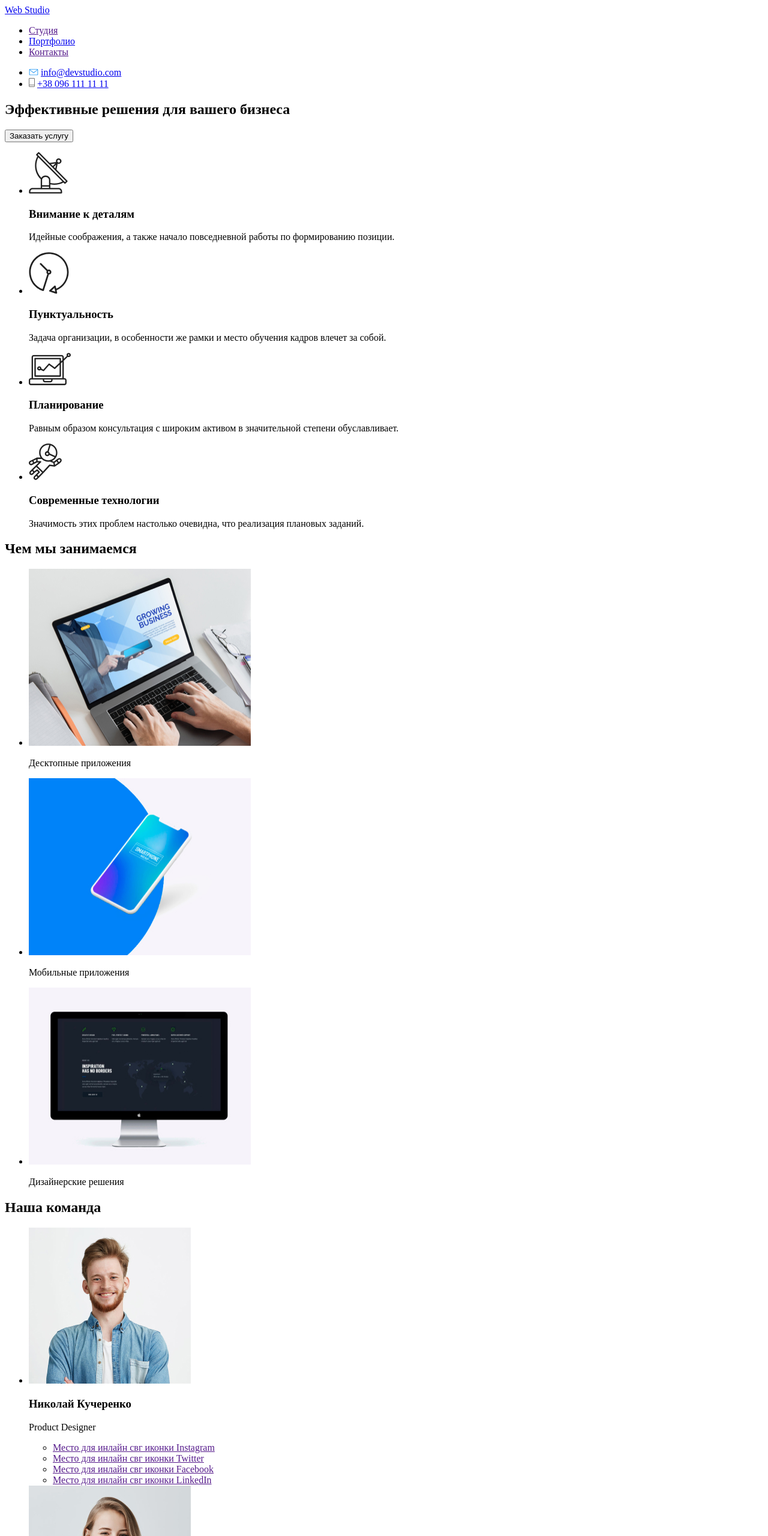
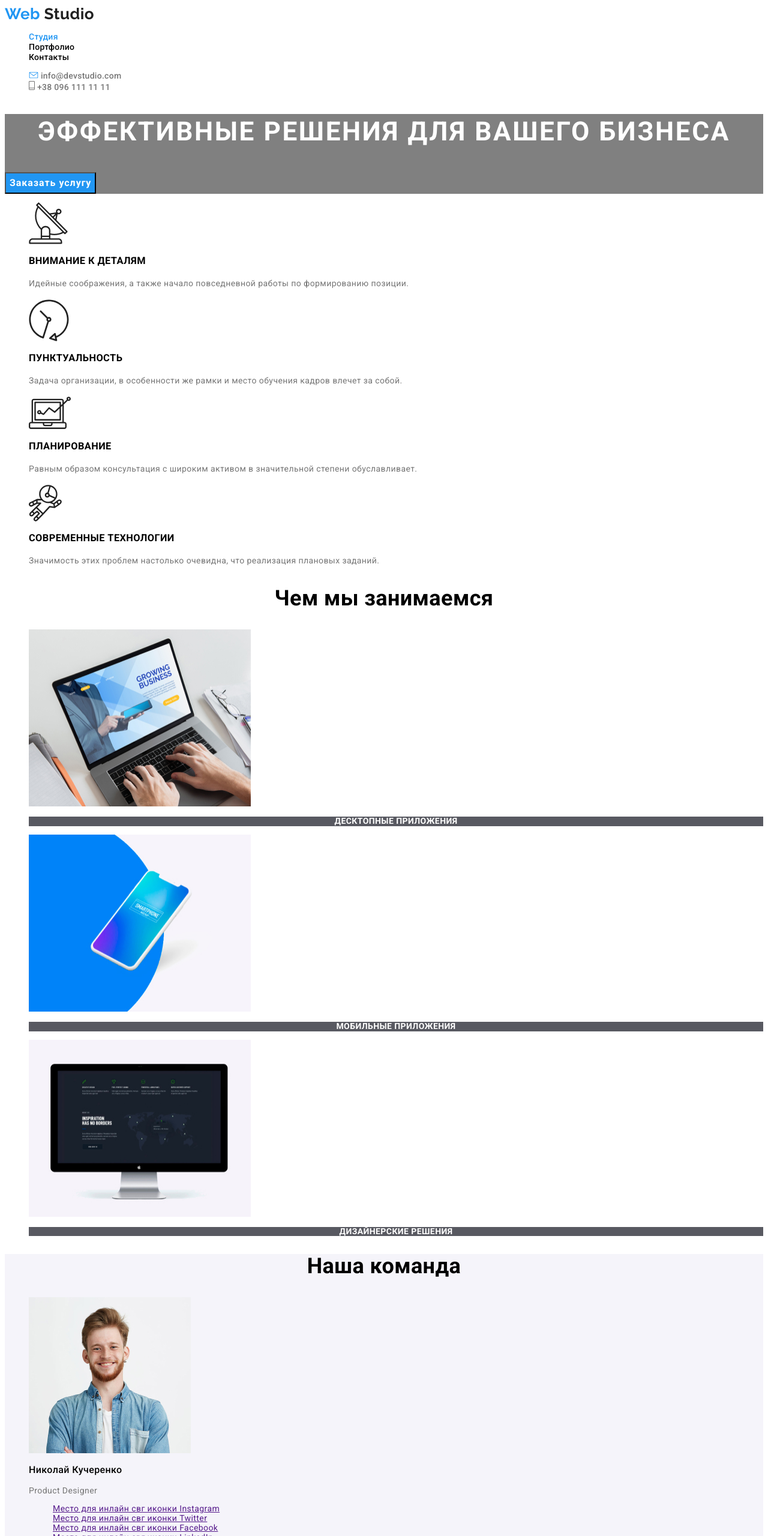
Before and after one commit to lenakernytska/-goit-markup-hw-02, a plain HTML site: page index.html in a window 1280 px wide. Shown: the top 2560 px of the page at 60% size. Drawn offline with Linux system fonts and the light colour scheme.

Commit message:
Добавляет в макет цвет и шрифт

```diff
--- a/css/style.css
+++ b/css/style.css
@@ -0,0 +1,150 @@
+/* основной цвет текста #212121*/
+/* второстепенный цвет текста #757575*/
+/* третьестепенный цвет текста #FFFFFF */
+/* цвет акцента #2196F3*/
+/* основной цвет фона #FFFFFF*/
+/* вторичный цвет фона #F5F4FA*/
+:root {
+  --primary-text-color: #212121;
+  --second-text-color: #757575;
+  --third-text-color: #ffffff;
+  --accent-text-color: #2196f3;
+}
+body {
+  background-color: #ffffff;
+  color: var(primary-text-color);
+  font-family: "Roboto", sans-serif;
+  letter-spacing: 0.03em;
+  font-weight: 400;
+  font-size: 14px;
+}
+/* логотип */
+.logo {
+  color: var(--accent-text-color);
+  text-decoration: none;
+  font-family: "Raleway", sans-serif;
+  font-weight: 700;
+  font-size: 26px;
+  line-height: 1.2;
+}
+.logo .up {
+  color: var(--primary-text-color);
+}
+.logo .down {
+  color: #ffffff;
+}
+.list {
+  list-style: none;
+}
+/* site-nav */
+.site-nav .link {
+  color: inherit;
+  text-decoration: none;
+  font-family: Roboto;
+  font-weight: 500;
+  line-height: 1.14;
+  letter-spacing: 0.02em;
+}
+.site-nav .link:hover,
+.site-nav .link:focus {
+  color: var(--accent-text-color);
+}
+.site-nav .link.current {
+  color: var(--accent-text-color);
+}
+.contacts .link {
+  color: var(--second-text-color);
+  text-decoration: none;
+  font-family: Roboto;
+  font-weight: 500;
+  line-height: 1.14;
+  letter-spacing: 0.02em;
+}
+.contacts .link:hover,
+.contacts .link:focus {
+  color: var(--accent-text-color);
+}
+/* герой */
+.hero-title {
+  color: var(--third-text-color);
+  font-weight: 900;
+  font-size: 44px;
+  line-height: 1.36;
+  text-align: center;
+  letter-spacing: 0.06em;
+  text-transform: uppercase;
+}
+.hero {
+  background-color: grey;
+}
+.button {
+  color: var(--third-text-color);
+  background-color: #2196f3;
+  font-family: Roboto;
+  font-weight: 700;
+  font-size: 16px;
+  line-height: 1.87;
+  text-align: center;
+  letter-spacing: 0.06em;
+}
+/* преимущества */
+.advantages .advantages-item {
+  color: var(--second-text-color);
+  line-height: 1.71;
+}
+/* чем мы занимаемся */
+.service .service-item {
+  color: var(--third-text-color);
+  background-color: rgba(47, 48, 58, 0.8);
+  font-weight: 700;
+  line-height: 1.14;
+  text-align: center;
+  text-transform: uppercase;
+}
+/* наша команда */
+.section-team {
+  background-color: #f5f4fa;
+}
+.team .team-position {
+  color: var(--second-text-color);
+}
+.social .link:hover {
+  color: var(--accent-text-color);
+}
+/* футер*/
+.address p {
+  color: var(--third-text-color);
+  line-height: 1.71;
+  font-style: normal;
+}
+.address a {
+  text-decoration: none;
+  color: rgba(255, 255, 255, 0.6);
+  line-height: 1.71;
+  font-style: normal;
+}
+footer {
+  background-color: #2f303a;
+}
+.join-us {
+  color: var(--third-text-color);
+  font-weight: 700;
+  line-height: 1.14;
+  text-transform: uppercase;
+}
+.section-title {
+  font-weight: 700;
+  font-size: 36px;
+  line-height: 1.16;
+  text-align: center;
+}
+.advantages-title {
+  font-weight: 700;
+  line-height: 1.14;
+  text-transform: uppercase;
+}
+.team-name {
+  font-weight: 500;
+  font-size: 16px;
+  line-height: 1.18;
+}
--- a/index.html
+++ b/index.html
@@ -3,20 +3,27 @@
   <head>
     <meta charset="UTF-8" />
     <meta name="viewport" content="width=device-width, initial-scale=1.0" />
+    <link rel="stylesheet" href="./css/style.css" />
     <title>Web Studio</title>
+    <link
+      href="https://fonts.googleapis.com/css2?family=Raleway:wght@700&family=Roboto:ital,wght@0,400;0,500;0,700;1,900&display=swap"
+      rel="stylesheet"
+    />
   </head>
   <body>
     <!-- Шапка сайта -->
     <header>
       <nav>
-        <a href="./index.html" lang="en">Web Studio</a>
-        <ul>
-          <li><a href="">Студия</a></li>
-          <li><a href="./portfolio.html">Портфолио</a></li>
-          <li><a href="">Контакты</a></li>
+        <a href="./index.html" lang="en" class="logo"
+          >Web <span class="up">Studio</span></a
+        >
+        <ul class="site-nav list">
+          <li><a href="./index.html" class="link current">Студия</a></li>
+          <li><a href="./portfolio.html" class="link">Портфолио</a></li>
+          <li><a href="" class="link">Контакты</a></li>
         </ul>
       </nav>
-      <ul>
+      <ul class="contacts list">
         <li>
           <img
             src="./images/main-page/envelope(hover).svg"
@@ -24,7 +31,9 @@
             width="16"
             height="11"
           />
-          <a href="mailto:info@devstudio.com">info@devstudio.com</a>
+          <a href="mailto:info@devstudio.com" class="link"
+            >info@devstudio.com</a
+          >
         </li>
         <li>
           <img
@@ -33,20 +42,20 @@
             width="10"
             height="15"
           />
-          <a href="tel:+380961111111">+38 096 111 11 11</a>
+          <a href="tel:+380961111111" class="link">+38 096 111 11 11</a>
         </li>
       </ul>
     </header>
     <main>
       <!-- Герой -->
-      <section>
-        <h1>Эффективные решения для вашего бизнеса</h1>
-        <button>Заказать услугу</button>
+      <section class="hero">
+        <h1 class="hero-title">Эффективные решения для вашего бизнеса</h1>
+        <button class="button">Заказать услугу</button>
       </section>
       <!-- Преимущества -->
-      <section>
-        <h2 hidden>Наши преимущества</h2>
-        <ul>
+      <section class="section">
+        <h2 hidden class="section-title">Наши преимущества</h2>
+        <ul class="advantages list">
           <li>
             <img
               src="./images/main-page/Vectorsatt.svg"
@@ -54,8 +63,8 @@
               width="65"
               height="70"
             />
-            <h3>Внимание к деталям</h3>
-            <p>
+            <h3 class="advantages-title">Внимание к деталям</h3>
+            <p class="advantages-item">
               Идейные соображения, а также начало повседневной работы по
               формированию позиции.
             </p>
@@ -67,8 +76,8 @@
               width="67"
               height="70"
             />
-            <h3>Пунктуальность</h3>
-            <p>
+            <h3 class="advantages-title">Пунктуальность</h3>
+            <p class="advantages-item">
               Задача организации, в особенности же рамки и место обучения кадров
               влечет за собой.
             </p>
@@ -80,8 +89,8 @@
               width="70"
               height="54"
             />
-            <h3>Планирование</h3>
-            <p>
+            <h3 class="advantages-title">Планирование</h3>
+            <p class="advantages-item">
               Равным образом консультация с широким активом в значительной
               степени обуславливает.
             </p>
@@ -93,8 +102,8 @@
               width="55"
               height="61"
             />
-            <h3>Современные технологии</h3>
-            <p>
+            <h3 class="advantages-title">Современные технологии</h3>
+            <p class="advantages-item">
               Значимость этих проблем настолько очевидна, что реализация
               плановых заданий.
             </p>
@@ -102,9 +111,9 @@
         </ul>
       </section>
       <!-- Чем мы занимаемся -->
-      <section>
-        <h2>Чем мы занимаемся</h2>
-        <ul>
+      <section class="section">
+        <h2 class="section-title">Чем мы занимаемся</h2>
+        <ul class="service list">
           <li>
             <img
               src="./images/main-page/img.jpg"
@@ -112,7 +121,7 @@
               width="370"
               height="295"
             />
-            <p>Десктопные приложения</p>
+            <p class="service-item">Десктопные приложения</p>
           </li>
           <li>
             <img
@@ -121,7 +130,7 @@
               width="370"
               height="295"
             />
-            <p>Мобильные приложения</p>
+            <p class="service-item">Мобильные приложения</p>
           </li>
           <li>
             <img
@@ -130,14 +139,14 @@
               width="370"
               height="295"
             />
-            <p>Дизайнерские решения</p>
+            <p class="service-item">Дизайнерские решения</p>
           </li>
         </ul>
       </section>
       <!-- Наша команда -->
-      <section>
-        <h2>Наша команда</h2>
-        <ul>
+      <section class="section-team">
+        <h2 class="section-title">Наша команда</h2>
+        <ul class="team list">
           <li>
             <img
               src="./images/main-page/1.jpg"
@@ -145,26 +154,26 @@
               width="270"
               height="260"
             />
-            <h3>Николай Кучеренко</h3>
-            <p>Product Designer</p>
-            <ul>
+            <h3 class="team-name">Николай Кучеренко</h3>
+            <p class="team-position">Product Designer</p>
+            <ul class="social list">
               <li>
-                <a href="" aria-label="Сссылка на Instagram"
+                <a href="" class="link" aria-label="Сссылка на Instagram"
                   >Место для инлайн свг иконки Instagram
                 </a>
               </li>
               <li>
-                <a href="" aria-label="Сссылка на Twitter"
+                <a href="" class="link" aria-label="Сссылка на Twitter"
                   >Место для инлайн свг иконки Twitter
                 </a>
               </li>
               <li>
-                <a href="" aria-label="Сссылка на Facebook"
+                <a href="" class="link" aria-label="Сссылка на Facebook"
                   >Место для инлайн свг иконки Facebook
                 </a>
               </li>
               <li>
-                <a href="" aria-label="Сссылка на LinkedIn"
+                <a href="" class="link" aria-label="Сссылка на LinkedIn"
                   >Место для инлайн свг иконки LinkedIn
                 </a>
               </li>
@@ -177,26 +186,26 @@
               width="270"
               height="260"
             />
-            <h3>Ольга Иванова</h3>
-            <p>Frontend Developer</p>
-            <ul>
+            <h3 class="team-name">Ольга Иванова</h3>
+            <p class="team-position">Frontend Developer</p>
+            <ul class="social list">
               <li>
-                <a href="" aria-label="Сссылка на Instagram"
+                <a href="" class="link" aria-label="Сссылка на Instagram"
                   >Место для инлайн свг иконки Instagram
                 </a>
               </li>
               <li>
-                <a href="" aria-label="Сссылка на Twitter"
+                <a href="" class="link" aria-label="Сссылка на Twitter"
                   >Место для инлайн свг иконки Twitter
                 </a>
               </li>
               <li>
-                <a href="" aria-label="Сссылка на Facebook"
+                <a href="" class="link" aria-label="Сссылка на Facebook"
                   >Место для инлайн свг иконки Facebook
                 </a>
               </li>
               <li>
-                <a href="" aria-label="Сссылка на LinkedIn"
+                <a href="" class="link" aria-label="Сссылка на LinkedIn"
                   >Место для инлайн свг иконки LinkedIn
                 </a>
               </li>
@@ -209,26 +218,26 @@
               width="270"
               height="260"
             />
-            <h3>Андрей Шевченко</h3>
-            <p>Marketing</p>
-            <ul>
+            <h3 class="team-name">Андрей Шевченко</h3>
+            <p class="team-position">Marketing</p>
+            <ul class="social list">
               <li>
-                <a href="" aria-label="Сссылка на Instagram"
+                <a href="" class="link" aria-label="Сссылка на Instagram"
                   >Место для инлайн свг иконки Instagram
                 </a>
               </li>
               <li>
-                <a href="" aria-label="Сссылка на Twitter"
+                <a href="" class="link" aria-label="Сссылка на Twitter"
                   >Место для инлайн свг иконки Twitter
                 </a>
               </li>
               <li>
-                <a href="" aria-label="Сссылка на Facebook"
+                <a href="" class="link" aria-label="Сссылка на Facebook"
                   >Место для инлайн свг иконки Facebook
                 </a>
               </li>
               <li>
-                <a href="" aria-label="Сссылка на LinkedIn"
+                <a href="" class="link" aria-label="Сссылка на LinkedIn"
                   >Место для инлайн свг иконки LinkedIn
                 </a>
               </li>
@@ -241,26 +250,26 @@
               width="270"
               height="260"
             />
-            <h3>Иван Николаев</h3>
-            <p>UI Designer</p>
-            <ul>
+            <h3 class="team-name">Иван Николаев</h3>
+            <p class="team-position">UI Designer</p>
+            <ul class="social list">
               <li>
-                <a href="" aria-label="Сссылка на Instagram"
+                <a href="" class="link" aria-label="Сссылка на Instagram"
                   >Место для инлайн свг иконки Instagram
                 </a>
               </li>
               <li>
-                <a href="" aria-label="Сссылка на Twitter"
+                <a href="" class="link" aria-label="Сссылка на Twitter"
                   >Место для инлайн свг иконки Twitter
                 </a>
               </li>
               <li>
-                <a href="" aria-label="Сссылка на Facebook"
+                <a href="" class="link" aria-label="Сссылка на Facebook"
                   >Место для инлайн свг иконки Facebook
                 </a>
               </li>
               <li>
-                <a href="" aria-label="Сссылка на LinkedIn"
+                <a href="" class="link" aria-label="Сссылка на LinkedIn"
                   >Место для инлайн свг иконки LinkedIn
                 </a>
               </li>
@@ -269,9 +278,9 @@
         </ul>
       </section>
       <!-- Постоянные клиенты -->
-      <section>
-        <h2>Постоянные клиенты</h2>
-        <ul>
+      <section class="section">
+        <h2 class="section-title">Постоянные клиенты</h2>
+        <ul class="list">
           <li>
             <a href="" aria-label="Сссылка на клиент 1"
               ><img src="./images/main-page/logo1.svg" alt="логотип клиент 1"
@@ -307,33 +316,35 @@
     </main>
     <footer>
       <div>
-        <a href="./index.html" lang="en">Web Studio</a>
-        <address>
+        <a href="./index.html" lang="en" class="logo"
+          >Web <span class="down">Studio</span></a
+        >
+        <address class="address">
           <p>г. Киев, пр-т Леси Украинки, 26</p>
           <a href="mailto:info@devstudio.com">info@devstudio.com</a><br />
           <a href="tel:+380961111111">+38 096 111 11 11</a>
         </address>
       </div>
       <div>
-        <b>Присоединяйтесь</b>
-        <ul>
+        <b class="join-us">Присоединяйтесь</b>
+        <ul class="social list">
           <li>
-            <a href="" aria-label="Сссылка на Instagram"
+            <a href="" class="link" aria-label="Сссылка на Instagram"
               >Место для инлайн свг иконки Instagram
             </a>
           </li>
           <li>
-            <a href="" aria-label="Сссылка на Twitter"
+            <a href="" class="link" aria-label="Сссылка на Twitter"
               >Место для инлайн свг иконки Twitter
             </a>
           </li>
           <li>
-            <a href="" aria-label="Сссылка на Facebook"
+            <a href="" class="link" aria-label="Сссылка на Facebook"
               >Место для инлайн свг иконки Facebook
             </a>
           </li>
           <li>
-            <a href="" aria-label="Сссылка на LinkedIn"
+            <a href="" class="link" aria-label="Сссылка на LinkedIn"
               >Место для инлайн свг иконки LinkedIn
             </a>
           </li>
```
Also changed, not shown: portfolio.html (+29 -17 lines).
